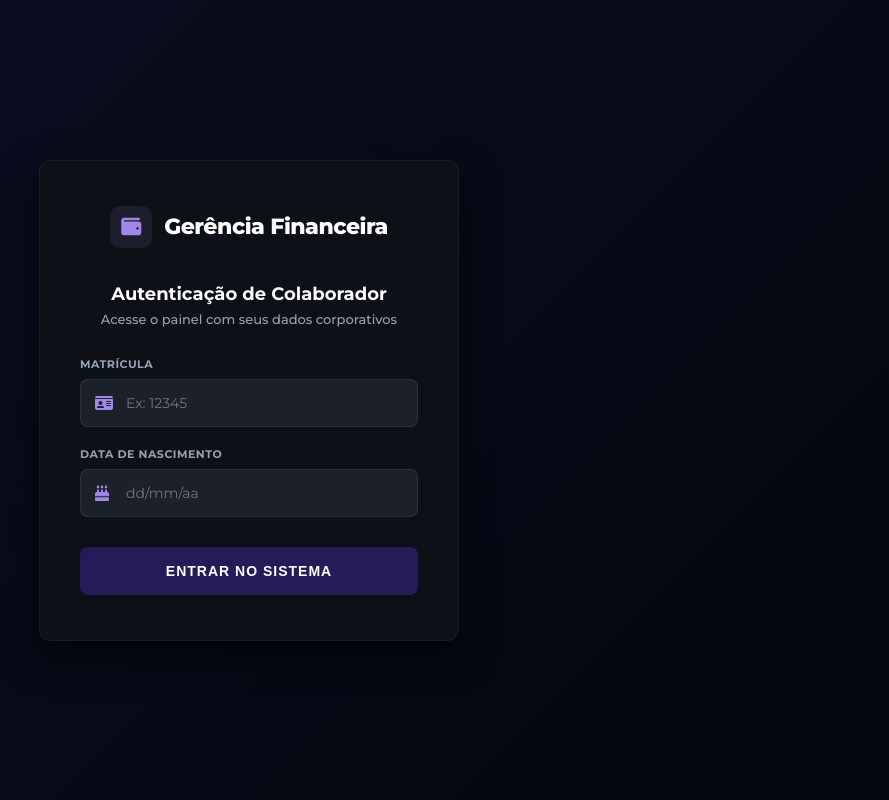
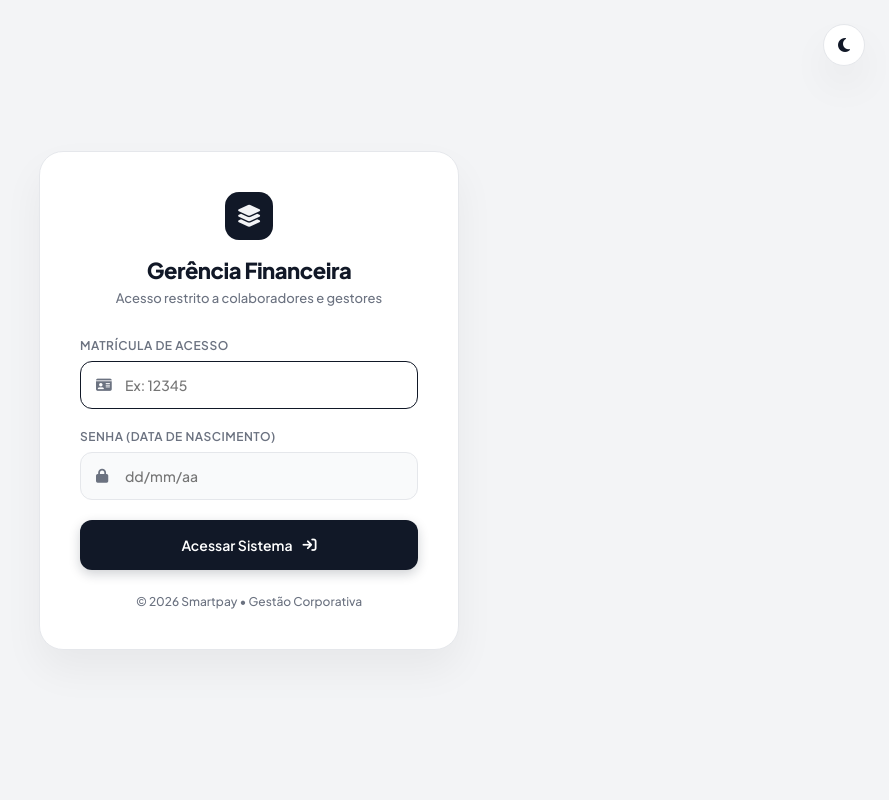
Before and after one commit to cassiojobs10-del/smartpay-sistema, a Flask app: page /login in a window 1280 px wide. Shown: the whole page, without its empty margins (391-1280 px from the left). Run offline with Flask 3, Linux system fonts and the light colour scheme.

Commit message:
Update login.html

```diff
--- a/templates/login.html
+++ b/templates/login.html
@@ -3,100 +3,342 @@
 <head>
     <meta charset="UTF-8">
     <meta name="viewport" content="width=device-width, initial-scale=1.0">
-    <title>Gerência Financeira - Login</title>
-    <link href="https://fonts.googleapis.com/css2?family=Montserrat:wght@400;500;600;700;800&display=swap" rel="stylesheet">
+    <title>Acesso - Gerência Financeira</title>
+    <!-- Mesma fonte moderna do painel principal -->
+    <link href="https://fonts.googleapis.com/css2?family=Plus+Jakarta+Sans:wght@400;500;600;700;800&display=swap" rel="stylesheet">
     <link rel="stylesheet" href="https://cdnjs.cloudflare.com/ajax/libs/font-awesome/6.5.1/css/all.min.css">
     <style>
-        * { box-sizing: border-box; margin: 0; padding: 0; }
-        body { background: linear-gradient(135deg, #0a0f24 0%, #04060d 100%); color: #ffffff; font-family: 'Montserrat', sans-serif; display: flex; height: 100vh; align-items: center; justify-content: center; overflow: hidden; }
+        /* ==========================================
+           SISTEMA DE TEMAS (CLARO E ESCURO)
+           ========================================== */
+        :root {
+            --bg-body: #f3f4f6;
+            --bg-card: #ffffff;
+            --bg-input: #f9fafb;
+            --text-main: #111827;
+            --text-muted: #6b7280;
+            --border: #e5e7eb;
+            --btn-primary: #111827;
+            --btn-primary-text: #ffffff;
+            --shadow-card: 0 20px 40px rgba(0, 0, 0, 0.05);
+            --shadow-btn: 0 4px 12px rgba(17, 24, 39, 0.2);
+            --danger-bg: rgba(239, 68, 68, 0.1);
+            --danger-text: #ef4444;
+        }
 
-        .login-card { background: #0d1117; border: 1px solid rgba(255, 255, 255, 0.05); border-radius: 12px; padding: 45px 40px; width: 100%; max-width: 420px; box-shadow: 0 15px 35px rgba(0, 0, 0, 0.6); display: flex; flex-direction: column; align-items: center; }
-        .logo-area { display: flex; align-items: center; gap: 12px; margin-bottom: 35px; }
-        .logo-text { font-size: 22px; font-weight: 800; color: #ffffff; letter-spacing: -0.5px; }
-        .logo-icon { background: rgba(160, 137, 230, 0.1); color: #a089e6; width: 42px; height: 42px; border-radius: 10px; display: flex; align-items: center; justify-content: center; font-size: 20px; }
+        [data-theme="dark"] {
+            --bg-body: #09090b;
+            --bg-card: #18181b;
+            --bg-input: #27272a;
+            --text-main: #f4f4f5;
+            --text-muted: #a1a1aa;
+            --border: #27272a;
+            --btn-primary: #ffffff;
+            --btn-primary-text: #000000;
+            --shadow-card: 0 25px 50px rgba(0, 0, 0, 0.4);
+            --shadow-btn: 0 4px 12px rgba(255, 255, 255, 0.1);
+            --danger-bg: rgba(239, 68, 68, 0.15);
+            --danger-text: #f87171;
+        }
 
-        .welcome-text { text-align: center; margin-bottom: 30px; }
-        .welcome-text h2 { font-size: 18px; font-weight: 700; margin-bottom: 6px; }
-        .welcome-text p { font-size: 13px; color: #94a3b8; font-weight: 500; }
+        * {
+            box-sizing: border-box;
+            margin: 0;
+            padding: 0;
+            font-family: 'Plus Jakarta Sans', sans-serif;
+            transition: background-color 0.3s, color 0.3s, border-color 0.3s, box-shadow 0.3s;
+        }
 
-        .form-group { width: 100%; margin-bottom: 20px; position: relative; }
-        .form-group label { display: block; color: #94a3b8; font-size: 11px; font-weight: 700; margin-bottom: 8px; text-transform: uppercase; letter-spacing: 0.5px; }
-        .input-wrapper { position: relative; display: flex; align-items: center; }
-        .input-wrapper i { position: absolute; left: 15px; color: #a089e6; font-size: 16px; pointer-events: none; }
+        body {
+            background-color: var(--bg-body);
+            color: var(--text-main);
+            display: flex;
+            align-items: center;
+            justify-content: center;
+            min-height: 100vh;
+            padding: 20px;
+            overflow: hidden;
+            position: relative;
+        }
 
-        .form-input { background: rgba(44, 48, 61, 0.5); border: 1px solid rgba(255, 255, 255, 0.08); border-radius: 8px; color: #ffffff; padding: 14px 14px 14px 45px; width: 100%; font-family: 'Montserrat', sans-serif; font-size: 14px; outline: none; transition: all 0.2s; }
-        .form-input:focus { border-color: #a089e6; background: rgba(44, 48, 61, 0.8); }
+        /* BOTÃO DE MUDAR TEMA NO CANTO SUPERIOR */
+        .theme-toggle {
+            position: absolute;
+            top: 24px;
+            right: 24px;
+            width: 42px;
+            height: 42px;
+            border-radius: 50%;
+            background-color: var(--bg-card);
+            color: var(--text-main);
+            border: 1px solid var(--border);
+            display: flex;
+            align-items: center;
+            justify-content: center;
+            cursor: pointer;
+            box-shadow: var(--shadow-card);
+            font-size: 16px;
+        }
+        .theme-toggle:hover {
+            border-color: var(--text-muted);
+        }
 
-        .btn-login { background: #271a58; border: none; border-radius: 8px; color: #ffffff; cursor: pointer; font-weight: 700; padding: 16px; width: 100%; font-size: 14px; text-transform: uppercase; letter-spacing: 1px; margin-top: 10px; transition: all 0.2s; }
-        .btn-login:hover { background: #3c2a8a; transform: translateY(-1px); }
+        /* CARD DE LOGIN COM ANIMAÇÃO SUAVE */
+        .login-card {
+            background-color: var(--bg-card);
+            border: 1px solid var(--border);
+            border-radius: 24px;
+            padding: 40px;
+            width: 100%;
+            max-width: 420px;
+            box-shadow: var(--shadow-card);
+            animation: fadeSlideUp 0.6s cubic-bezier(0.16, 1, 0.3, 1) forwards;
+        }
 
-        .error-message { width: 100%; background: rgba(239, 68, 68, 0.1); border: 1px solid rgba(239, 68, 68, 0.2); color: #f87171; font-size: 13px; font-weight: 600; padding: 12px; border-radius: 6px; margin-bottom: 20px; text-align: center; display: none; }
+        @keyframes fadeSlideUp {
+            from {
+                opacity: 0;
+                transform: translateY(20px);
+            }
+            to {
+                opacity: 1;
+                transform: translateY(0);
+            }
+        }
+
+        /* LOGO E CABEÇALHO */
+        .login-header {
+            text-align: center;
+            margin-bottom: 32px;
+        }
+        .logo-icon {
+            width: 48px;
+            height: 48px;
+            background-color: var(--text-main);
+            color: var(--bg-body);
+            border-radius: 14px;
+            display: inline-flex;
+            align-items: center;
+            justify-content: center;
+            font-size: 22px;
+            margin-bottom: 16px;
+        }
+        .login-title {
+            font-size: 22px;
+            font-weight: 800;
+            color: var(--text-main);
+            letter-spacing: -0.5px;
+            margin-bottom: 6px;
+        }
+        .login-subtitle {
+            font-size: 13px;
+            color: var(--text-muted);
+            font-weight: 500;
+        }
+
+        /* FORMULÁRIO */
+        .form-group {
+            display: flex;
+            flex-direction: column;
+            gap: 8px;
+            margin-bottom: 20px;
+            text-align: left;
+        }
+        .form-group label {
+            color: var(--text-muted);
+            font-size: 12px;
+            font-weight: 600;
+            text-transform: uppercase;
+            letter-spacing: 0.5px;
+        }
+        .input-wrapper {
+            position: relative;
+            display: flex;
+            align-items: center;
+        }
+        .input-icon {
+            position: absolute;
+            left: 16px;
+            color: var(--text-muted);
+            font-size: 14px;
+            pointer-events: none;
+        }
+        .form-input {
+            background-color: var(--bg-input);
+            border: 1px solid var(--border);
+            border-radius: 12px;
+            color: var(--text-main);
+            padding: 14px 16px 14px 44px;
+            font-size: 14px;
+            font-weight: 500;
+            outline: none;
+            width: 100%;
+        }
+        .form-input:focus {
+            border-color: var(--text-main);
+            background-color: var(--bg-card);
+        }
+
+        /* BOTÃO ENTRAR */
+        .btn-submit {
+            background-color: var(--btn-primary);
+            color: var(--btn-primary-text);
+            border: none;
+            border-radius: 12px;
+            font-weight: 600;
+            padding: 16px;
+            font-size: 14px;
+            cursor: pointer;
+            box-shadow: var(--shadow-btn);
+            width: 100%;
+            display: flex;
+            align-items: center;
+            justify-content: center;
+            gap: 10px;
+            margin-top: 10px;
+        }
+        .btn-submit:hover {
+            opacity: 0.9;
+            transform: translateY(-1px);
+        }
+        .btn-submit:active {
+            transform: translateY(0);
+        }
+
+        /* ALERTA DE ERRO ELEGANTE */
+        .alert-error {
+            background-color: var(--danger-bg);
+            color: var(--danger-text);
+            border: 1px solid rgba(239, 68, 68, 0.2);
+            border-radius: 12px;
+            padding: 14px 16px;
+            font-size: 13px;
+            font-weight: 600;
+            margin-bottom: 20px;
+            display: flex;
+            align-items: center;
+            gap: 10px;
+            animation: fadeIn 0.3s ease;
+        }
+
+        @keyframes fadeIn {
+            from { opacity: 0; transform: scale(0.98); }
+            to { opacity: 1; transform: scale(1); }
+        }
+
+        /* RODAPÉ DO CARD */
+        .login-footer {
+            margin-top: 24px;
+            text-align: center;
+            font-size: 12px;
+            color: var(--text-muted);
+            font-weight: 500;
+        }
     </style>
 </head>
 <body>
 
+    <!-- BOTÃO DE TEMA -->
+    <button class="theme-toggle" onclick="toggleTheme()" title="Mudar Tema">
+        <i id="theme-icon" class="fa-solid fa-moon"></i>
+    </button>
+
     <div class="login-card">
-        <div class="logo-area">
-            <div class="logo-icon"><i class="fa-solid fa-wallet"></i></div>
-            <div class="logo-text">Gerência Financeira</div>
+
+        <div class="login-header">
+            <div class="logo-icon"><i class="fa-solid fa-layer-group"></i></div>
+            <h1 class="login-title">Gerência Financeira</h1>
+            <p class="login-subtitle">Acesso restrito a colaboradores e gestores</p>
         </div>
 
-        <div class="welcome-text">
-            <h2>Autenticação de Colaborador</h2>
-            <p>Acesse o painel com seus dados corporativos</p>
+        <!-- ALERTA DO FLASK EM CASO DE ERRO DE LOGIN -->
+        {% if erro %}
+        <div class="alert-error">
+            <i class="fa-solid fa-circle-exclamation"></i>
+            <span>{{ erro }}</span>
         </div>
+        {% endif %}
 
-        <div class="error-message" id="error_alert"></div>
+        <form action="{{ url_for('login') }}" method="POST" id="loginForm" onsubmit="iniciarCarregamento()">
 
-        <form style="width: 100%;" onsubmit="handleLogin(event)">
             <div class="form-group">
-                <label>Matrícula</label>
+                <label for="usuario">Matrícula de Acesso</label>
                 <div class="input-wrapper">
-                    <i class="fa-solid fa-id-card"></i>
-                    <input type="text" id="username" class="form-input" placeholder="Ex: 12345" required>
+                    <i class="fa-solid fa-id-card input-icon"></i>
+                    <input
+                        type="text"
+                        id="usuario"
+                        name="usuario"
+                        class="form-input"
+                        placeholder="Ex: 12345"
+                        required
+                        autocomplete="username"
+                        autofocus
+                    >
                 </div>
             </div>
 
             <div class="form-group">
-                <label>Data de Nascimento</label>
+                <label for="senha">Senha (Data de Nascimento)</label>
                 <div class="input-wrapper">
-                    <i class="fa-solid fa-cake-candles"></i>
-                    <input type="password" id="password" class="form-input" placeholder="dd/mm/aa" required>
+                    <i class="fa-solid fa-lock input-icon"></i>
+                    <input
+                        type="password"
+                        id="senha"
+                        name="senha"
+                        class="form-input"
+                        placeholder="dd/mm/aa"
+                        required
+                        autocomplete="current-password"
+                    >
                 </div>
             </div>
 
-            <button type="submit" class="btn-login">Entrar no Sistema</button>
+            <button type="submit" class="btn-submit" id="btnAcessar">
+                <span>Acessar Sistema</span>
+                <i class="fa-solid fa-arrow-right-to-bracket"></i>
+            </button>
+
         </form>
+
+        <div class="login-footer">
+            <span>&copy; 2026 Smartpay &bull; Gestão Corporativa</span>
+        </div>
+
     </div>
 
     <script>
-        async function handleLogin(e) {
-            e.preventDefault();
-            const errorAlert = document.getElementById('error_alert');
-            errorAlert.style.display = 'none';
+        // =====================================
+        // CONTROLE DO TEMA (CLARO / ESCURO)
+        // =====================================
+        function toggleTheme() {
+            const body = document.documentElement;
+            const icon = document.getElementById('theme-icon');
+            if (body.getAttribute('data-theme') === 'dark') {
+                body.removeAttribute('data-theme');
+                icon.className = 'fa-solid fa-moon';
+                localStorage.setItem('theme', 'light');
+            } else {
+                body.setAttribute('data-theme', 'dark');
+                icon.className = 'fa-solid fa-sun';
+                localStorage.setItem('theme', 'dark');
+            }
+        }
 
-            const usuario = document.getElementById('username').value;
-            const senha = document.getElementById('password').value;
+        // Aplica automaticamente a preferência já salva pelo utilizador
+        if (localStorage.getItem('theme') === 'dark') {
+            document.documentElement.setAttribute('data-theme', 'dark');
+            document.getElementById('theme-icon').className = 'fa-solid fa-sun';
+        }
 
-            try {
-                const response = await fetch('/login', {
-                    method: 'POST',
-                    headers: { 'Content-Type': 'application/json' },
-                    body: JSON.stringify({ usuario, senha })
-                });
-
-                const data = await response.json();
-
-                if (response.ok && data.redirect) {
-                    window.location.href = data.redirect;
-                } else {
-                    errorAlert.innerText = data.mensagem || "Dados incorretos.";
-                    errorAlert.style.display = 'block';
-                }
-            } catch (err) {
-                errorAlert.innerText = "Erro de conexão.";
-                errorAlert.style.display = 'block';
-            }
+        // =====================================
+        // EFEITO DE CARREGAMENTO NO BOTÃO
+        // =====================================
+        function iniciarCarregamento() {
+            const btn = document.getElementById('btnAcessar');
+            btn.style.opacity = '0.7';
+            btn.style.pointerEvents = 'none';
+            btn.innerHTML = '<i class="fa-solid fa-circle-notch fa-spin"></i> <span>Verificando credenciais...</span>';
         }
     </script>
 </body>
```
